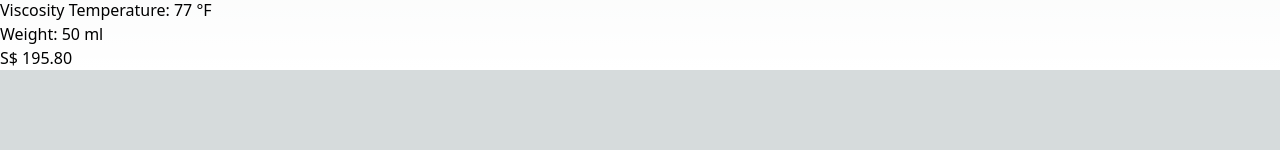
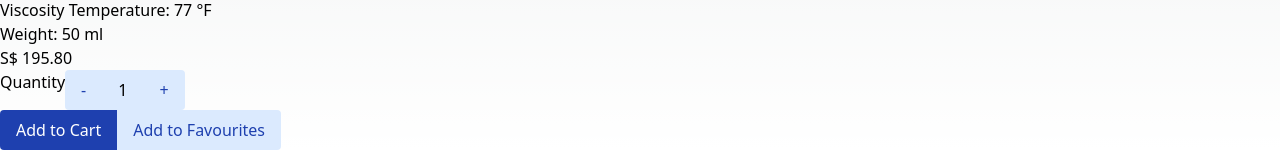
Before and after one commit to dthx2710/eezee-takehome-2023, a Next.js app: page /products/loctite-220-threadlocker-50ml-loctite-authorized-distributor in a window 1280 px wide. Shown: the part 800-950 px from the top of the page. Before the commit the page ends 870 px from the top, so only its background shows below. Built offline with nearby package versions, Linux system fonts and the light colour scheme.

Commit message:
feat: add to cart functionality

```diff
--- a/src/components/product/product-add.tsx
+++ b/src/components/product/product-add.tsx
@@ -1,11 +1,87 @@
-import React from "react";
+import React, { useState } from "react";
 
 type ProductAddProps = {
   price?: string;
 };
 
 const ProductAdd = ({ price }: ProductAddProps) => {
-  return <div>{price}</div>;
+  // quantity state
+  const [quantity, setQuantity] = useState(1);
+
+  const addToCart = () => {
+    // add quantity to cart
+    window.alert(`Added ${quantity} item(s) to cart`);
+    // reset quantity to 1
+    setQuantity(1);
+    //set simple cookie for cart quantity persistence
+    const cartCount = document.cookie
+      .split("; ")
+      .find((row) => row.startsWith("cartCount"))
+      ?.split("=")[1];
+    if (cartCount) {
+      document.cookie = `cartCount=${parseInt(cartCount) + quantity}; path=/; max-age=86400`;
+    } else {
+      document.cookie = `cartCount=${quantity}; path=/; max-age=86400`;
+    }
+  };
+
+  const manualQuantity = () => {
+    const prompt = window.prompt("Enter quantity");
+    if (prompt === null) {
+      window.alert("Invalid quantity");
+      return;
+    }
+    const qty = parseInt(prompt);
+    if (qty > 0) {
+      setQuantity(qty);
+    } else {
+      window.alert("Invalid quantity");
+    }
+  };
+
+  return (
+    <>
+      <div>{price}</div>
+      <div className="flex">
+        <div className="flex">Quantity</div>
+        <div className="flex">
+          <button
+            className="bg-blue-100 hover:bg-blue-300 text-blue-800 py-2 px-4 rounded-l"
+            onClick={() =>
+              quantity > 1 ? setQuantity(quantity - 1) : setQuantity(1)
+            }
+          >
+            -
+          </button>
+          <button
+            className="bg-blue-100 hover:bg-blue-300 text-black py-2 px-4"
+            onClick={manualQuantity}
+          >
+            {quantity}
+          </button>
+          <button
+            className="bg-blue-100 hover:bg-blue-300 text-blue-800 py-2 px-4 rounded-r"
+            onClick={() => setQuantity(quantity + 1)}
+          >
+            +
+          </button>
+        </div>
+      </div>
+      <div className="flex justify-between">
+        <div className="flex">
+          <button
+            className="bg-blue-800 hover:bg-blue-900 text-white py-2 px-4 rounded-l"
+            onClick={addToCart}
+          >
+            Add to Cart
+          </button>
+          <button className="bg-blue-100 hover:bg-blue-300 text-blue-800 py-2 px-4 rounded-r">
+            Add to Favourites
+          </button>
+        </div>
+      </div>
+    </>
+  );
 };
 
 export default ProductAdd;
```
